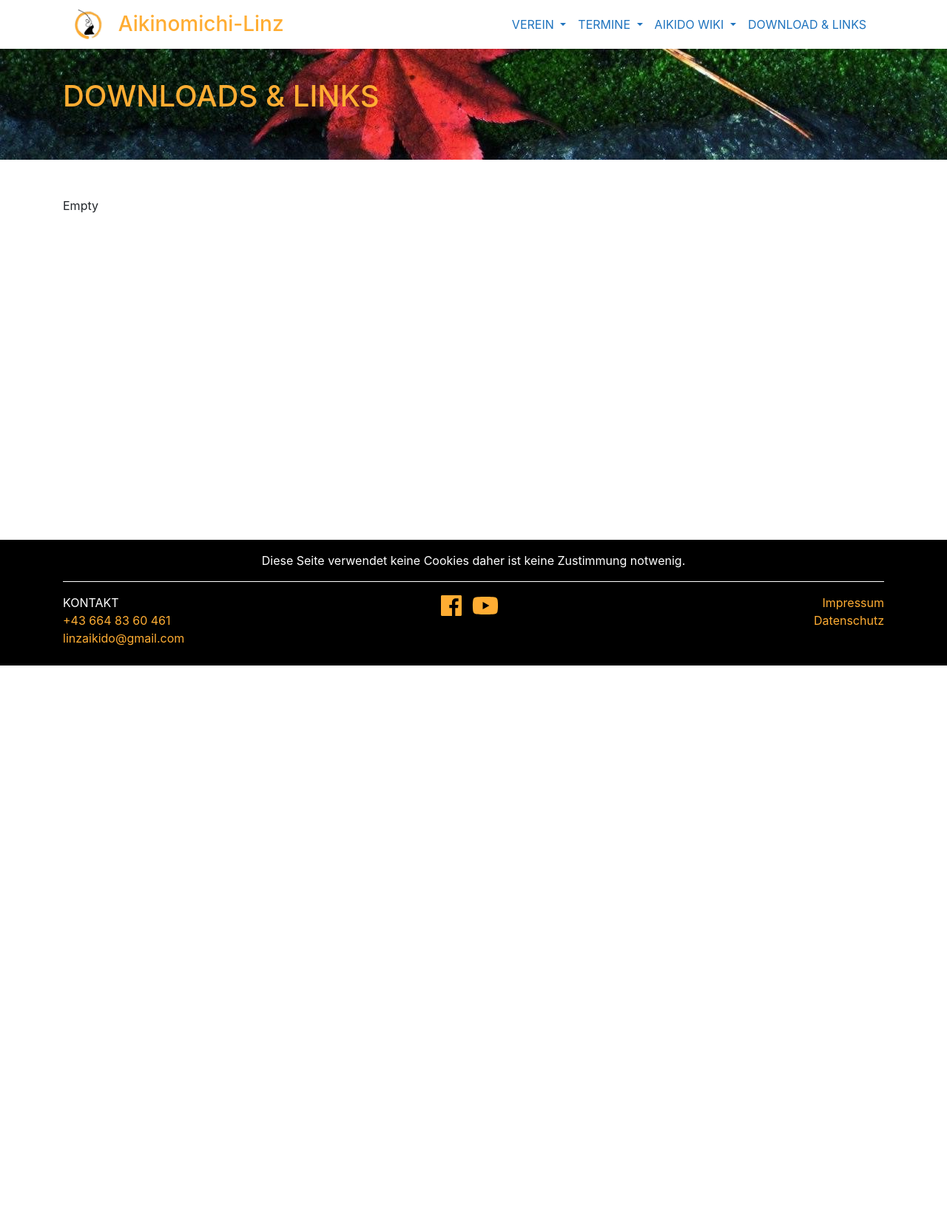
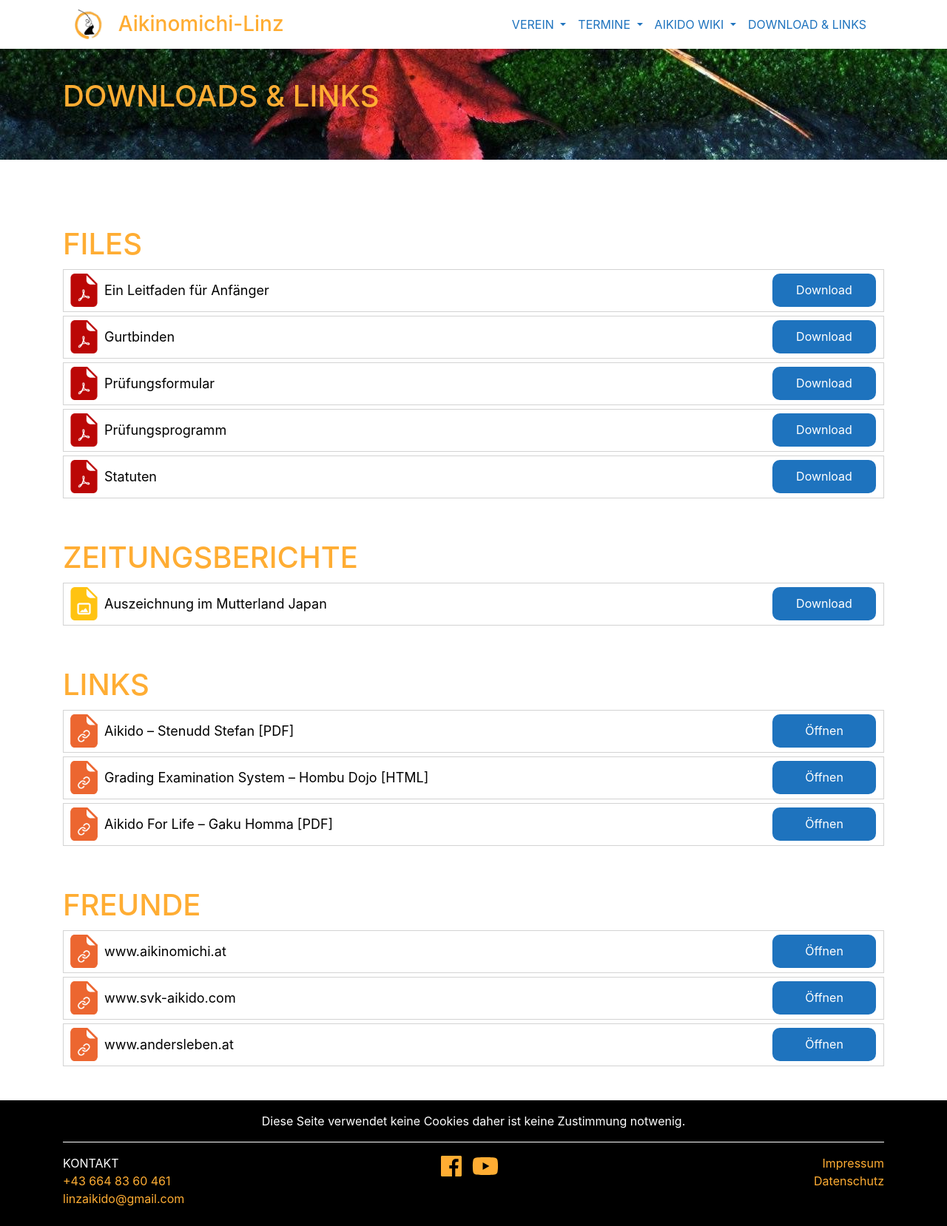
Before and after one commit to TWachs/aikinomichi-linz, a Jekyll site: the page built from downloadAndLinks.md, in a window 1280 px wide. Shown: the whole page at 74% size. Built offline with Jekyll 4.4.1, drawn with Linux system fonts in a browser that asks for light colours; nearby versions of some CDN libraries; before the commit the page ends 900 px from its top, so only the background shows below that.

Commit message:
links and downloads

```diff
--- a/css/custom/includes/_index.scss
+++ b/css/custom/includes/_index.scss
@@ -33,6 +33,7 @@
     display: inline-block;
     font-size: 14px;
     width: 250px;
+    border-radius: 10px;
 
     @media (max-width: 576px) {
       padding: 5px 11px;
@@ -50,6 +51,7 @@
     display: inline-block;
     font-size: 14px;
     width: 250px;
+    border-radius: 10px;
 
     @media (max-width: 576px) {
       padding: 5px 11px;
--- a/css/main.scss
+++ b/css/main.scss
@@ -60,6 +60,53 @@ ul {
     margin-left: 50px;
 }
 
+.fileDownload {
+    list-style-type: none;
+    margin-left: 0px;
+    margin-top: 10px;
+
+    li {
+        border: 1px solid lightgrey;
+        line-height: 55px;
+        margin-bottom: 5px;
+    }
+
+    li:last-of-type {
+        margin-bottom: 0px;
+    }
+
+    li img {
+        float: left;
+        height: 45px;
+        margin-top: 5px;
+        margin-left: 5px;
+    }
+
+    li a {
+        text-align: left;
+        text-decoration: none;
+        color: black;
+        font-size: large;
+        display: inline-block;
+        margin-left: 5px;
+    }
+
+    li a:last-of-type{
+        background-color: $info; /* Green */
+        line-height: 45px;
+        border: none;
+        color: white;
+        width: 140px;
+        margin-right: 10px;
+        margin-top: 5px;
+        text-align: center;
+        text-decoration: none;
+        float: right;
+        font-size: 16px;
+        border-radius: 10px;
+    }
+}
+
 blockquote {
     font-style: italic;
     padding-left: 50px;
@@ -80,6 +127,6 @@ h1 {
 
 .hide-when-small {
     @media (max-width: 576px) {
-      display: none !important;
+        display: none !important;
     }
-  }
+}
--- a/downloadAndLinks.md
+++ b/downloadAndLinks.md
@@ -5,5 +5,83 @@ title: Downloads & Links
 
 
 <div class="container block" markdown="1">
-Empty
+# Files
+
+<ul class="fileDownload">
+<li>
+<img src="{{ site.baseurl }}/images/pdf_icon.png" alt="Pdf" />
+<a href="{{ site.baseurl }}/downloads/AnfaengerLeitfaden.pdf" download="Ein_Leitfaden_fuer_Anfaenger.pdf">Ein Leitfaden für Anfänger</a>
+<a href="{{ site.baseurl }}/downloads/AnfaengerLeitfaden.pdf" download="Ein_Leitfaden_fuer_Anfaenger.pdf">Download</a>
+</li>
+<li>
+<img src="{{ site.baseurl }}/images/pdf_icon.png" alt="Pdf" />
+<a href="{{ site.baseurl }}/downloads/AikidoGurtbinden.pdf" download="AikidoGurtbinden.pdf">Gurtbinden</a>
+<a href="{{ site.baseurl }}/downloads/AikidoGurtbinden.pdf" download="AikidoGurtbinden.pdf">Download</a>
+</li>
+<li>
+<img src="{{ site.baseurl }}/images/pdf_icon.png" alt="Pdf" />
+<a href="{{ site.baseurl }}/downloads/Pruefungsformular.pdf" download="Pruefungsformular.pdf">Prüfungsformular</a>
+<a href="{{ site.baseurl }}/downloads/Pruefungsformular.pdf" download="Pruefungsformular.pdf">Download</a>
+</li>
+<li>
+<img src="{{ site.baseurl }}/images/pdf_icon.png" alt="Pdf" />
+<a href="{{ site.baseurl }}/downloads/Pruefungsprogramm_Rev0.pdf" download="Pruefungsprogramm_Rev0.pdf">Prüfungsprogramm</a>
+<a href="{{ site.baseurl }}/downloads/Pruefungsprogramm_Rev0.pdf" download="Pruefungsprogramm_Rev0.pdf">Download</a>
+</li>
+<li>
+<img src="{{ site.baseurl }}/images/pdf_icon.png" alt="Pdf" />
+<a href="{{ site.baseurl }}/downloads/Statuten_20180410_Rev1.pdf" download="Statuten_Aiki-no-michi-Linz_20180410_Rev1.pdf">Statuten</a>
+<a href="{{ site.baseurl }}/downloads/Statuten_20180410_Rev1.pdf" download="Statuten_Aiki-no-michi-Linz_20180410_Rev1.pdf">Download</a>
+</li>
+</ul>
+
+# Zeitungsberichte
+
+<ul class="fileDownload">
+<li>
+<img src="{{ site.baseurl }}/images/image_icon.png" alt="Image" />
+<a href="{{ site.baseurl }}/downloads/Tips_Bericht_022020.png" download="Tips_Bericht_022020.png">Auszeichnung im Mutterland Japan</a>
+<a href="{{ site.baseurl }}/downloads/Tips_Bericht_022020.png" download="Tips_Bericht_022020.png">Download</a>
+</li>
+</ul>
+
+# Links
+
+<ul class="fileDownload">
+<li>
+<img src="{{ site.baseurl }}/images/link_icon.png" alt="Link" />
+<a href="https://www.stenudd.com/aikido/aikido-stenudd.pdf" target="blank">Aikido – Stenudd Stefan [PDF]</a>
+<a href="https://www.stenudd.com/aikido/aikido-stenudd.pdf" target="blank">Öffnen</a>
+</li>
+<li>
+<img src="{{ site.baseurl }}/images/link_icon.png" alt="Link" />
+<a href="http://www.aikikai.or.jp/eng/information/review.html" target="blank">Grading Examination System – Hombu Dojo [HTML]</a>
+<a href="http://www.aikikai.or.jp/eng/information/review.html" target="blank">Öffnen</a>
+</li>
+<li>
+<img src="{{ site.baseurl }}/images/link_icon.png" alt="Link" />
+<a href="http://www.nippon-kan.org/wp-content/uploads/AikidoForLife-EDIT.pdf" target="blank">Aikido For Life – Gaku Homma [PDF]</a>
+<a href="http://www.nippon-kan.org/wp-content/uploads/AikidoForLife-EDIT.pdf" target="blank">Öffnen</a>
+</li>
+</ul>
+
+# Freunde
+
+<ul class="fileDownload">
+<li>
+<img src="{{ site.baseurl }}/images/link_icon.png" alt="Link" />
+<a href="www.aikinomichi.at" target="blank">www.aikinomichi.at</a>
+<a href="www.aikinomichi.at" target="blank">Öffnen</a>
+</li>
+<li>
+<img src="{{ site.baseurl }}/images/link_icon.png" alt="Link" />
+<a href="www.svk-aikido.com" target="blank">www.svk-aikido.com</a>
+<a href="www.svk-aikido.com" target="blank">Öffnen</a>
+</li>
+<li>
+<img src="{{ site.baseurl }}/images/link_icon.png" alt="Link" />
+<a href="www.andersleben.at" target="blank">www.andersleben.at</a>
+<a href="www.andersleben.at" target="blank">Öffnen</a>
+</li>
+</ul>
 </div>
```
Also changed, not shown: datenschutz.md (+3 -3 lines), impressum.md (+1 -1 lines), images/Tips_Bericht_022020.png (added), images/image2.svg (added), images/image_icon.png (added), images/link_icon.png (added), images/pdf_icon.png (added), 8 other files.
